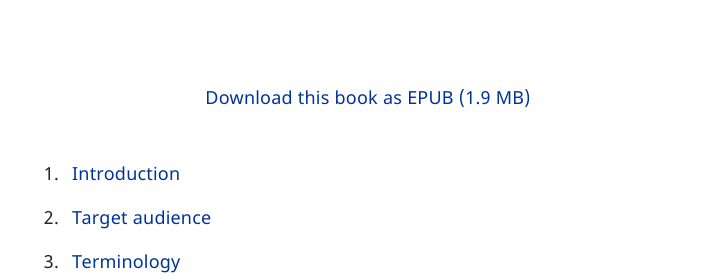
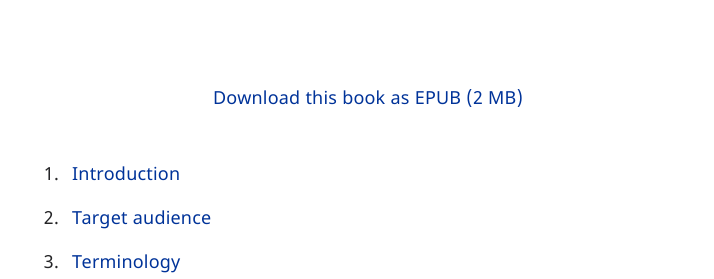
Before and after one commit to molily/molily.de, a Jekyll site: the page built from _testing-angular/cover.html, in a window 1280 px wide and 900 px high, scrolled down 1061 px. Shown: the part 175-454 px from the top of the window, without its empty margins (272-986 px from the left). Built offline with Jekyll 4.4.1, drawn with Linux system fonts in a browser that asks for light colours.

Commit message:
8000 mark

```diff
--- a/_testing-angular/_header.html
+++ b/_testing-angular/_header.html
@@ -19,7 +19,7 @@
       <small>A Guide to Robust Angular Applications</small>
     </p>
     <p id="toc-epub-link">
-      <a href="/assets/testing-angular.epub" download>Download this book as EPUB (1.9 MB)</a>
+      <a href="/assets/testing-angular.epub" download>Download this book as EPUB (2 MB)</a>
     </p>
     <h2 id="toc-heading">Table of Contents</h2>
     {% include_relative _toc-tree.html %}
--- a/_testing-angular/cover.html
+++ b/_testing-angular/cover.html
@@ -52,7 +52,7 @@
 <svg class="separator" aria-hidden="true"><use xlink:href="#ornament" /></svg>
 
 <p id="toc-epub-link">
-  <a href="/assets/testing-angular.epub" download>Download this book as EPUB (1.9 MB)</a>
+  <a href="/assets/testing-angular.epub" download>Download this book as EPUB (2 MB)</a>
 </p>
 
 <nav id="cover-toc-tree">
```
